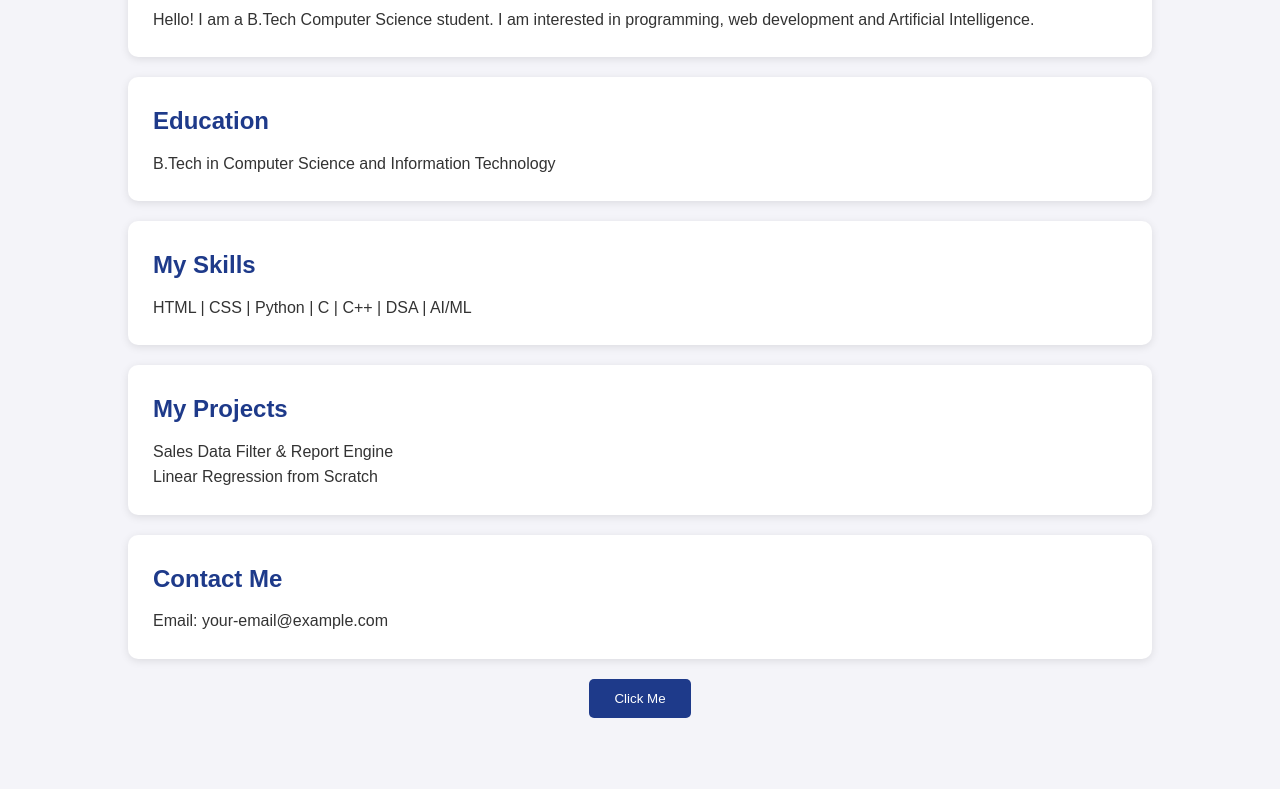
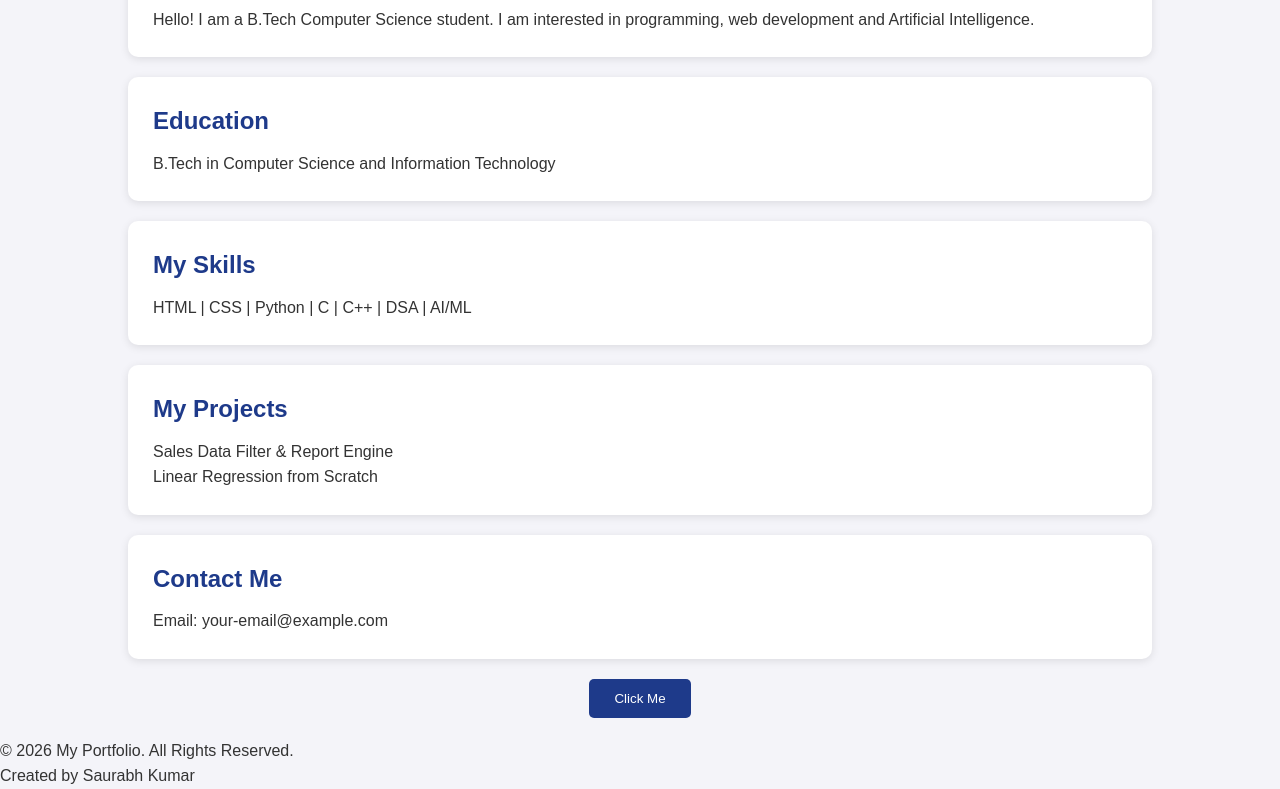
Before and after one commit to SaurabhGoswami01/GitHub-practical-test, a plain HTML site: page index.html in a window 1280 px wide. Shown: the part 318-1107 px from the top of the page. Before the commit the page ends 1056 px from the top, so only its background shows below. Drawn offline with Linux system fonts and the light colour scheme.

Commit message:
Add footer to portfolio website

```diff
--- a/index.html
+++ b/index.html
@@ -56,5 +56,12 @@
     </section>
 
     <script src="script.js"></script>
+
+
+<footer>
+    <p>&copy; 2026 My Portfolio. All Rights Reserved.</p>
+    <p>Created by Saurabh Kumar</p>
+</footer>
+
 </body>
 </html>
```
